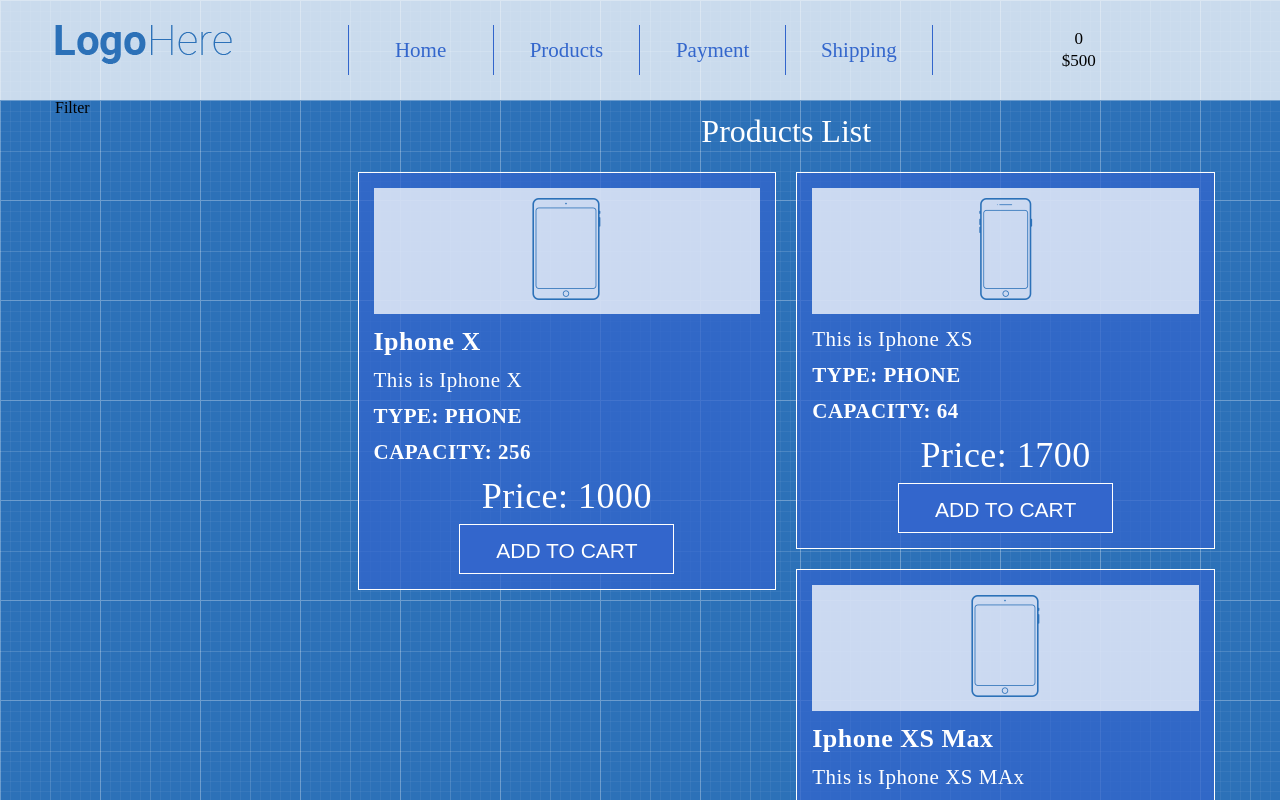
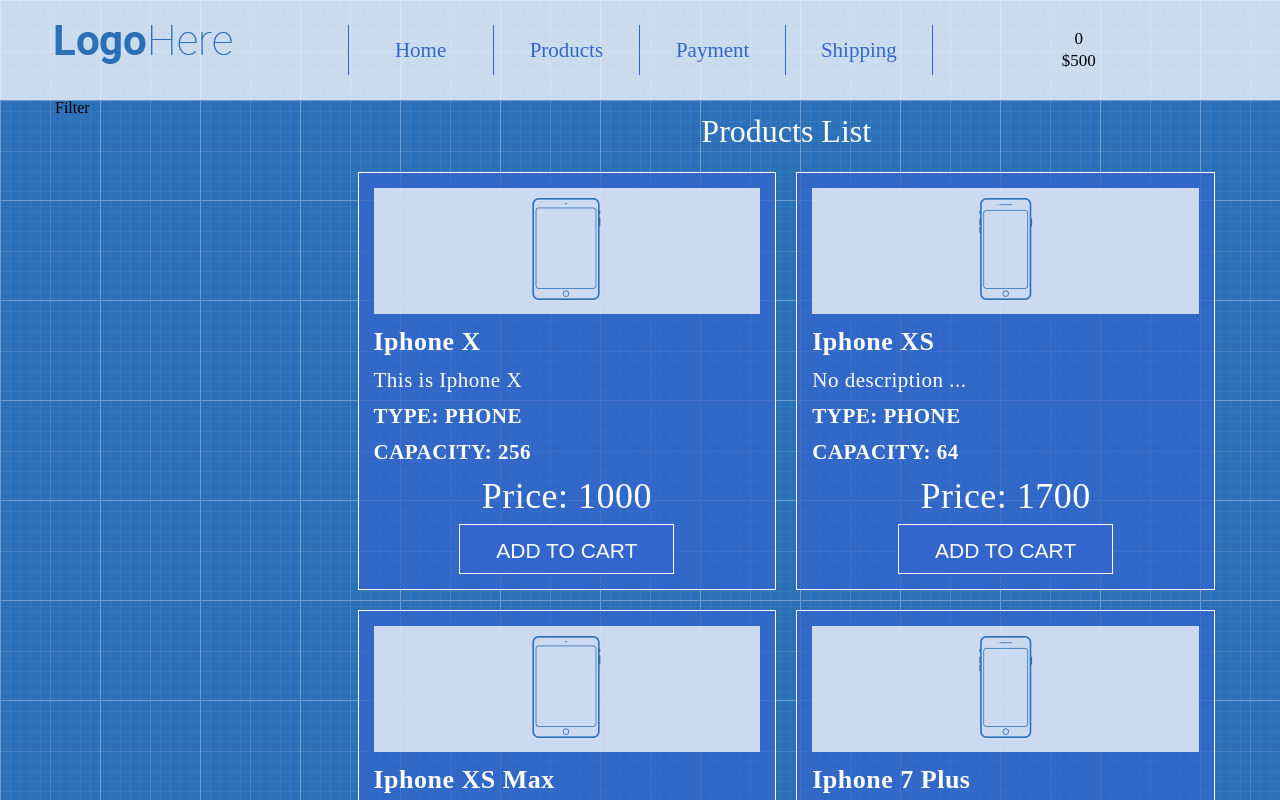
Before and after one commit to dimonkatri4/shop-project, a React (Create React App) app: page / in a window 1280 px wide. Shown: the top 800 px of the page. Built offline with nearby package versions, Linux system fonts and the light colour scheme.

Commit message:
added defaultProps

```diff
--- a/src/App/Main/Products/ProductListItem.js
+++ b/src/App/Main/Products/ProductListItem.js
@@ -34,4 +34,8 @@ ProductListItem.propTypes = {
     image: PropTypes.string
 }
 
+ProductListItem.defaultProps = {
+    description: "No description ...",
+}
+
 export default ProductListItem
--- a/src/App/Main/Products/productsData.js
+++ b/src/App/Main/Products/productsData.js
@@ -10,8 +10,8 @@ const productsData = [
     },
     {
         id: 2,
-        // name:"Iphone XS",
-        description: "This is Iphone XS",
+        name:"Iphone XS",
+        // description: "This is Iphone XS",
         type: "Phone",
         capacity: 64,
         price: 1700,
```
